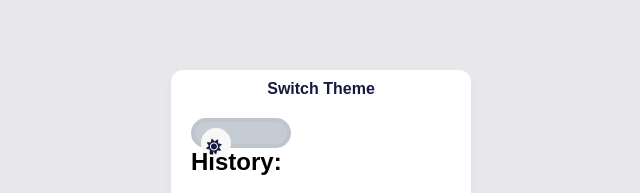
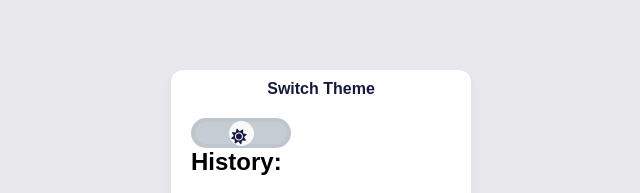
Before and after one commit to EdisonWhale/Personal_Pratice_Small_Projects, a plain HTML site: page Javascript/Caculator/index.html in a window 1280 px wide. Shown: the top 193 px of the page, 319-959 px from the left. Drawn offline with Linux system fonts and the light colour scheme.

Commit message:
css change

```diff
--- a/Javascript/Caculator/style.css
+++ b/Javascript/Caculator/style.css
@@ -129,16 +129,19 @@ body.dark-mode {
 
   .switch-btn {
     width: 100px;
-    height: 30px;
+    height: 30px;  /* 增加高度以适应label */
     background-color: #C5CCD3;
     border: 4px solid #BEC5CC;
-    border-radius: 30px;
-    padding: 6px;
-  }
+    border-radius: 50px;  /* 增加border-radius以匹配高度的改变 */
+    padding: 10px;  /* 增加padding以使label居中 */
+    display: flex;  /* 添加flex布局 */
+    align-items: center;  /* 使元素在垂直方向上居中 */
+    justify-content: space-around;  /* 在水平方向上分散元素 */
+}
 
-  label {
-    width: 30px;
-    height: 30px;
+label {
+    width: 25px;
+    height: 25px;
     display: flex;
     align-items: center;
     justify-content: center;
@@ -146,9 +149,12 @@ body.dark-mode {
     border-radius: 30px;
     overflow: hidden;
     cursor: pointer;
-  }
+    user-select: none;  /* 防止文本被选择 */
+}
+
 
   .icons {
+    top: 30%;
     display: flex;
     align-items: center;
     gap: 20px;
```
